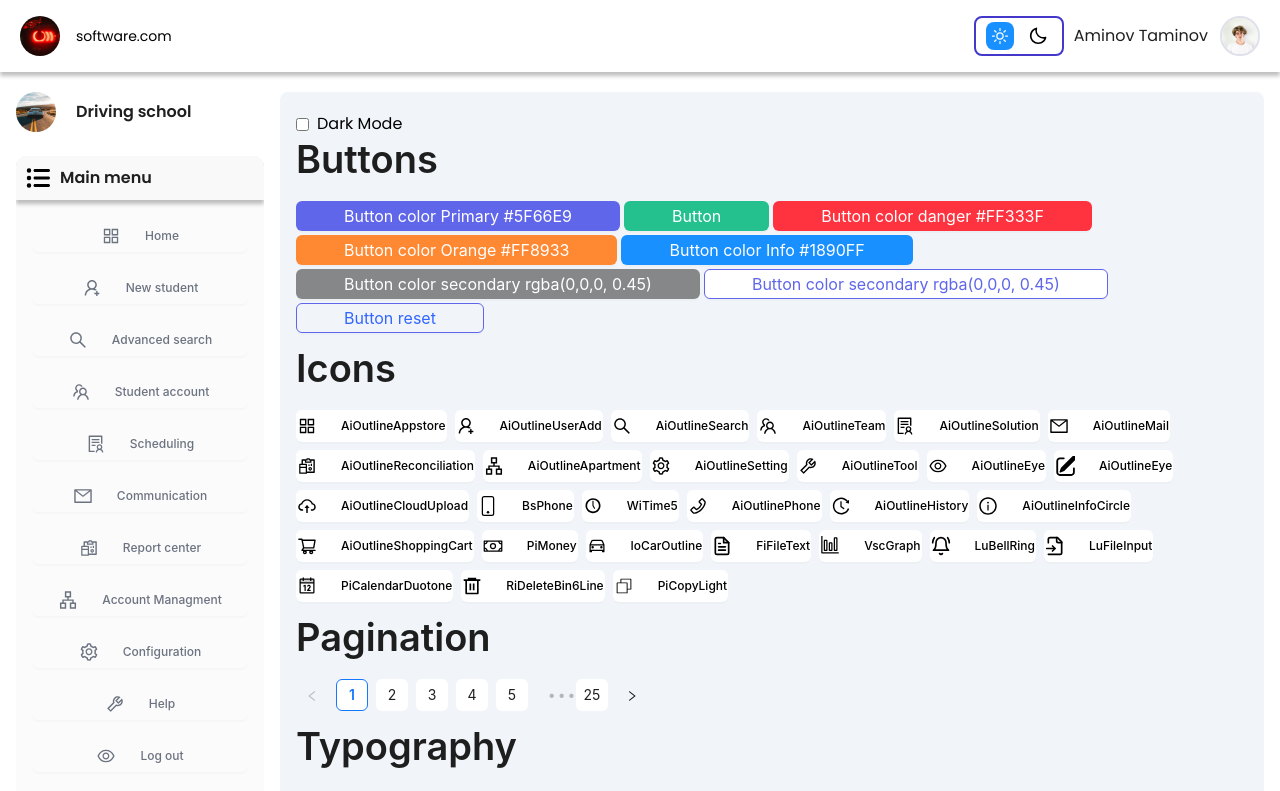
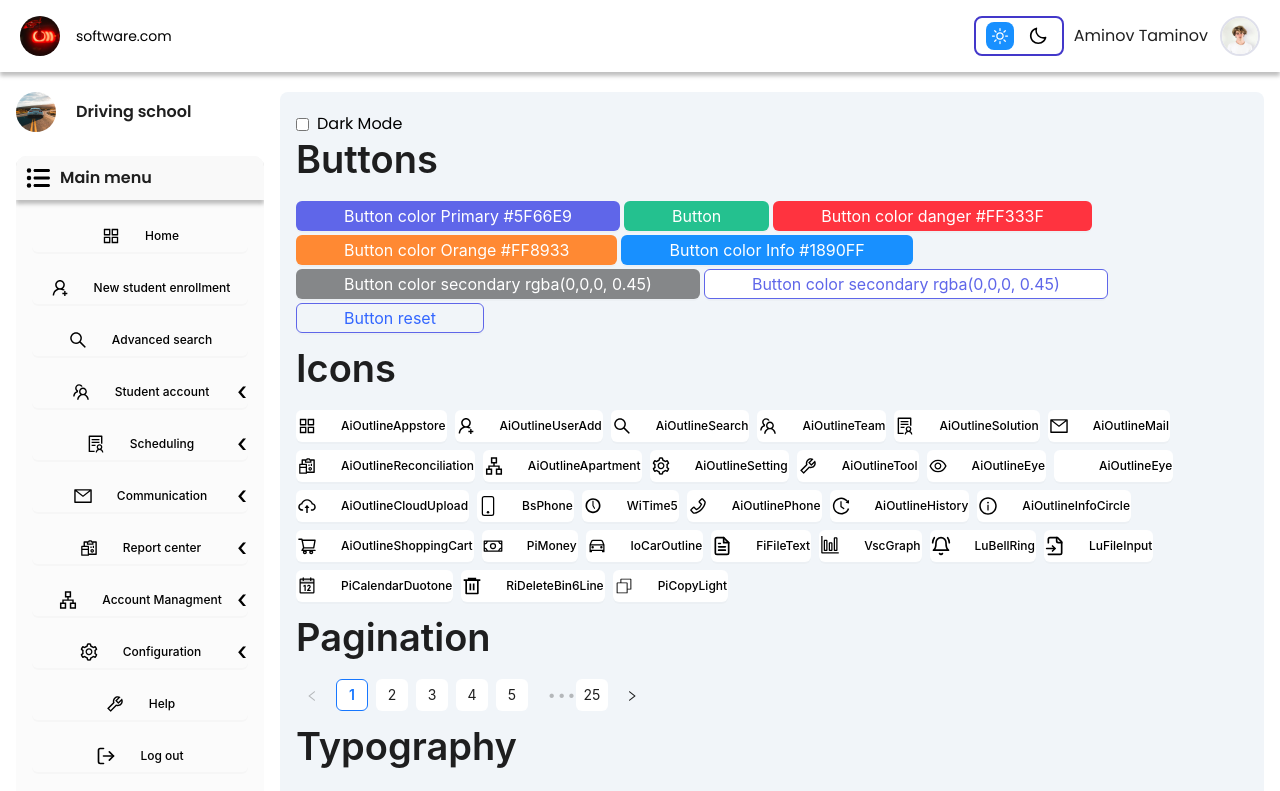
Before and after one commit to jontosh/drivingschool, a React (Vite) app: page /design/components in a window 1280 px wide. Shown: the top 791 px of the page. Built offline with nearby package versions, Linux system fonts and the light colour scheme.

Commit message:
#fix #jsx #icons #styles Updated the SVG icons to use fill: inherit and increased the size of the viewBox to 20x20, added a new SVG icon component for the "purchase" case, as well as replaced some text colors with black and customized the class names in the dropdown menu.

```diff
--- a/src/components/icons/icons.module.scss
+++ b/src/components/icons/icons.module.scss
@@ -1,6 +1,6 @@
 @import "@/styles/vars";
 .Icon-svg {
   .path-primary {
-    fill: $black;
+    fill: inherit;
   }
 }
--- a/src/components/icons/index.jsx
+++ b/src/components/icons/index.jsx
@@ -9,7 +9,7 @@ export const Icons = ({ className, type }) => {
         <svg
           width="20"
           height="20"
-          viewBox="0 0 18 18"
+          viewBox="0 0 20 20"
           fill="none"
           xmlns="http://www.w3.org/2000/svg"
           className={className}
@@ -28,5 +28,24 @@ export const Icons = ({ className, type }) => {
           </defs>
         </svg>
       );
+    case "buy":
+      return (
+        <svg
+          width="20"
+          height="20"
+          viewBox="0 0 20 20"
+          fill="none"
+          xmlns="http://www.w3.org/2000/svg"
+          className={className}
+        >
+          <g className={IconStyle["path-primary"]}>
+            <path
+              // fill="transparent"
+
+              d="M2.5 4.37503C2.33424 4.37503 2.17527 4.44087 2.05806 4.55808C1.94085 4.67529 1.875 4.83427 1.875 5.00003C1.875 5.16579 1.94085 5.32476 2.05806 5.44197C2.17527 5.55918 2.33424 5.62503 2.5 5.62503H3.8875L5.5275 12.1875C5.66687 12.7438 6.165 13.125 6.73812 13.125H14.5319C15.0962 13.125 15.5756 12.75 15.7238 12.2063L17.3438 6.25003H16.035L14.5312 11.875H6.7375L5.09812 5.31253C5.03041 5.04329 4.8743 4.80458 4.6548 4.6346C4.4353 4.46462 4.16511 4.37322 3.8875 4.37503H2.5ZM13.75 13.125C12.7219 13.125 11.875 13.9719 11.875 15C11.875 16.0282 12.7219 16.875 13.75 16.875C14.7781 16.875 15.625 16.0282 15.625 15C15.625 13.9719 14.7781 13.125 13.75 13.125ZM8.125 13.125C7.09688 13.125 6.25 13.9719 6.25 15C6.25 16.0282 7.09688 16.875 8.125 16.875C9.15312 16.875 10 16.0282 10 15C10 13.9719 9.15312 13.125 8.125 13.125ZM10 4.37503V7.50003H8.125L10.625 10L13.125 7.50003H11.25V4.37503H10ZM8.125 14.375C8.4775 14.375 8.75 14.6475 8.75 15C8.75 15.3525 8.4775 15.625 8.125 15.625C7.7725 15.625 7.5 15.3525 7.5 15C7.5 14.6475 7.7725 14.375 8.125 14.375ZM13.75 14.375C14.1025 14.375 14.375 14.6475 14.375 15C14.375 15.3525 14.1025 15.625 13.75 15.625C13.3975 15.625 13.125 15.3525 13.125 15C13.125 14.6475 13.3975 14.375 13.75 14.375Z"
+            />
+          </g>
+        </svg>
+      );
   }
 };
--- a/src/layout/index.jsx
+++ b/src/layout/index.jsx
@@ -1,4 +1,5 @@
 import ButtonComponent, { IconComponent } from "@/components/button/index.jsx";
+import { Icons } from "@/components/icons/index.jsx";
 import Image from "@/components/image/index.jsx";
 import Title from "@/components/title/index.jsx";
 import ColorsContext from "@/context/colors.jsx";
@@ -20,6 +21,7 @@ import {
 import { BiMoon } from "react-icons/bi";
 import { FaListUl } from "react-icons/fa6";
 import { HiOutlineSun } from "react-icons/hi2";
+import { LuLogOut } from "react-icons/lu";
 import { Link, Outlet } from "react-router-dom";
 import LayoutStyle from "./layout.module.scss";
 import Logo from "../assets/logo.jpeg";
@@ -144,7 +146,7 @@ const Layout = ({}) => {
             >
               <IconComponent
                 defaultHoverColor={colorsObject.primary}
-                className={`space-x-4 text-gray-500`}
+                className={`space-x-4 text-black`}
                 defaultBorderColor={"transparent"}
                 defaultBg={"transparent"}
                 icon={<AiOutlineAppstore />}
@@ -156,19 +158,19 @@ const Layout = ({}) => {
 
               <IconComponent
                 defaultHoverColor={colorsObject.primary}
-                className={`space-x-4 text-gray-500`}
+                className={`space-x-4 text-black`}
                 defaultBorderColor={"transparent"}
                 defaultBg={"transparent"}
                 icon={<AiOutlineUserAdd />}
                 href={"/NotFound"}
                 defaultHoverBg={"transparent"}
               >
-                {IsActive && "New student"}
+                {IsActive && "New student enrollment"}
               </IconComponent>
 
               <IconComponent
                 defaultHoverColor={colorsObject.primary}
-                className={`space-x-4 text-gray-500`}
+                className={`space-x-4 text-black`}
                 defaultBorderColor={"transparent"}
                 defaultBg={"transparent"}
                 icon={<AiOutlineSearch />}
@@ -180,7 +182,7 @@ const Layout = ({}) => {
 
               <IconComponent
                 defaultHoverColor={colorsObject.primary}
-                className={`space-x-4 text-gray-500`}
+                className={`space-x-4 text-black relative ${IsActive && LayoutStyle["Menu__links-drop"]}`}
                 defaultBorderColor={"transparent"}
                 defaultBg={"transparent"}
                 icon={<AiOutlineTeam />}
@@ -192,7 +194,7 @@ const Layout = ({}) => {
 
               <IconComponent
                 defaultHoverColor={colorsObject.primary}
-                className={`space-x-4 text-gray-500`}
+                className={`space-x-4 text-black ${IsActive && LayoutStyle["Menu__links-drop"]}`}
                 defaultBorderColor={"transparent"}
                 defaultBg={"transparent"}
                 icon={<AiOutlineSolution />}
@@ -204,7 +206,7 @@ const Layout = ({}) => {
 
               <IconComponent
                 defaultHoverColor={colorsObject.primary}
-                className={`space-x-4 text-gray-500`}
+                className={`space-x-4 text-black ${IsActive && LayoutStyle["Menu__links-drop"]}`}
                 defaultBorderColor={"transparent"}
                 defaultBg={"transparent"}
                 icon={<AiOutlineMail />}
@@ -216,7 +218,7 @@ const Layout = ({}) => {
 
               <IconComponent
                 defaultHoverColor={colorsObject.primary}
-                className={`space-x-4 text-gray-500`}
+                className={`space-x-4 text-black ${IsActive && LayoutStyle["Menu__links-drop"]}`}
                 defaultBorderColor={"transparent"}
                 defaultBg={"transparent"}
                 icon={<AiOutlineReconciliation />}
@@ -228,7 +230,7 @@ const Layout = ({}) => {
 
               <IconComponent
                 defaultHoverColor={colorsObject.primary}
-                className={`space-x-4 text-gray-500`}
+                className={`space-x-4 text-black ${IsActive && LayoutStyle["Menu__links-drop"]}`}
                 defaultBorderColor={"transparent"}
                 defaultBg={"transparent"}
                 icon={<AiOutlineApartment />}
@@ -240,7 +242,7 @@ const Layout = ({}) => {
 
               <IconComponent
                 defaultHoverColor={colorsObject.primary}
-                className={`space-x-4 text-gray-500`}
+                className={`space-x-4 text-black ${IsActive && LayoutStyle["Menu__links-drop"]}`}
                 defaultBorderColor={"transparent"}
                 defaultBg={"transparent"}
                 icon={<AiOutlineSetting />}
@@ -252,7 +254,7 @@ const Layout = ({}) => {
 
               <IconComponent
                 defaultHoverColor={colorsObject.primary}
-                className={`space-x-4 text-gray-500`}
+                className={`space-x-4 text-black`}
                 defaultBorderColor={"transparent"}
                 defaultBg={"transparent"}
                 icon={<AiOutlineTool />}
@@ -264,10 +266,10 @@ const Layout = ({}) => {
 
               <IconComponent
                 defaultHoverColor={colorsObject.primary}
-                className={`space-x-4 text-gray-500`}
+                className={`space-x-4 text-black`}
                 defaultBorderColor={"transparent"}
                 defaultBg={"transparent"}
-                icon={<AiOutlineEye />}
+                icon={<LuLogOut />}
                 href={"/NotFound"}
                 defaultHoverBg={"transparent"}
               >
--- a/src/layout/layout.module.scss
+++ b/src/layout/layout.module.scss
@@ -47,5 +47,16 @@
       display: flex !important;
       width: 100% !important;
     }
+
+    &-drop {
+      &:after {
+        content: "\2039";
+        position: absolute;
+        right: 0;
+        top: 50%;
+        transform: translateY(-50%);
+        font-size: 25px;
+      }
+    }
   }
 }
```
